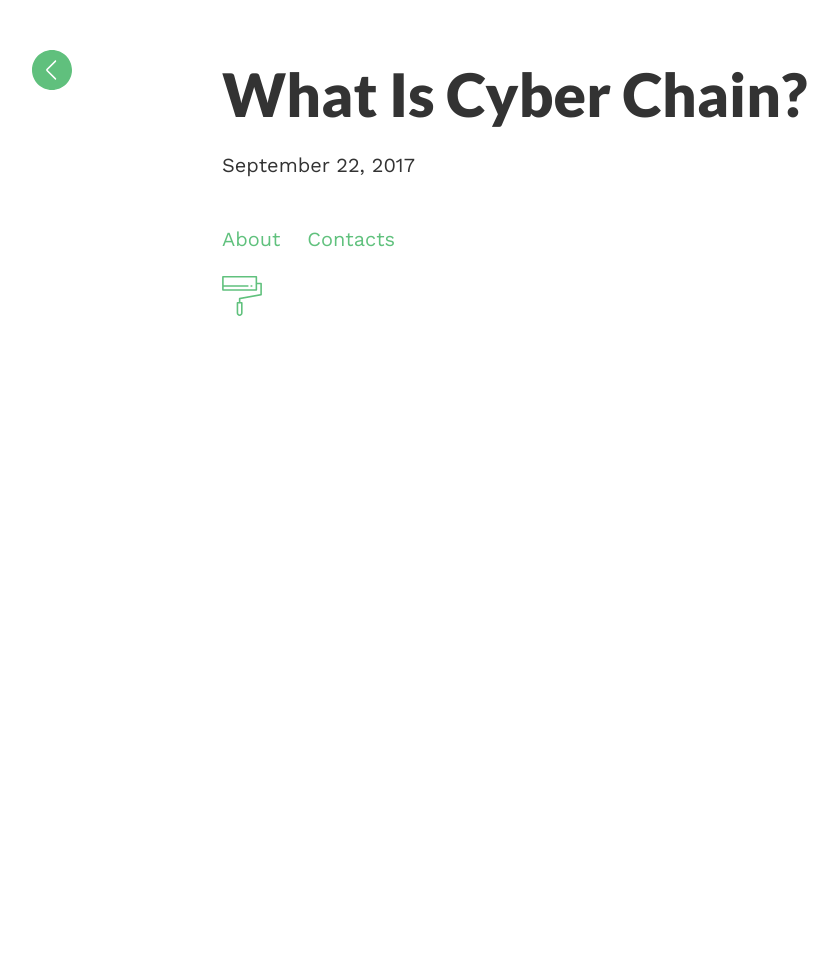
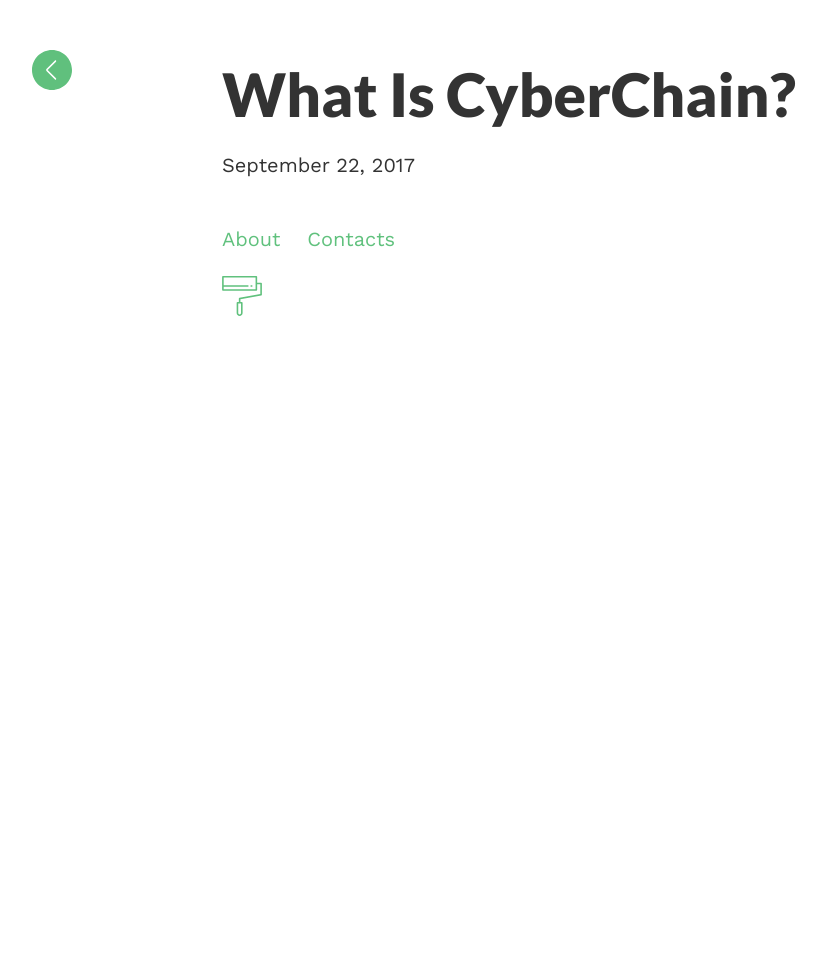
Before and after one commit to thecych/cych.io, a Jekyll site: the page built from _posts/2017-09-24-CyberChain.md, in a window 1280 px wide. Shown: the whole page, without its empty margins (18-856 px from the left). Built offline with Jekyll 4.4.1, drawn with Linux system fonts in a browser that asks for light colours.

Commit message:
Fix brand name

```diff
--- a/_config.yml
+++ b/_config.yml
@@ -1,6 +1,6 @@
 ### your site title here
 
-title: Cyber Chain like BlockChain
+title: CyberChain like BlockChain
 baseurl: / # name of the repository
 email: team@cych.io
 
--- a/_posts/2017-09-24-Cyber-Chain.md
+++ b/_posts/2017-09-24-CyberChain.md
@@ -1,5 +1,5 @@
 ---
 layout: post
-title:  "What is Cyber Chain?"
+title:  "What is CyberChain?"
 date:   2017-09-22 17:21:05 +0530
 ---
```
Also changed, not shown: about.md (+1 -1 lines).
